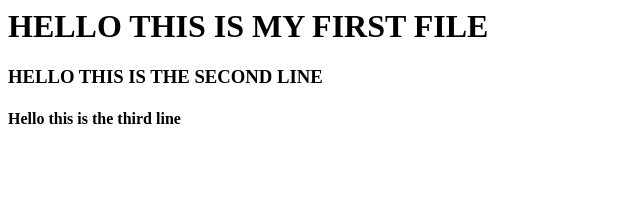
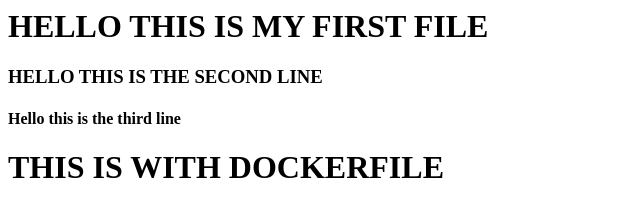
Before and after one commit to STARDITISS/mproject, a plain HTML site: page index.html in a window 1280 px wide. Shown: the whole page, without its empty margins (0-640 px from the left). Drawn offline with Linux system fonts and the light colour scheme.

Commit message:
Fifth Commit

```diff
--- a/index.html
+++ b/index.html
@@ -1,3 +1,4 @@
 <h1>HELLO THIS IS MY FIRST FILE</h1>
 <h3>HELLO THIS IS THE SECOND LINE</h3>
 <h4>Hello this is the third line</h4>
+<h1>THIS IS WITH DOCKERFILE </h1>
```
Also changed, not shown: 1 other file.
